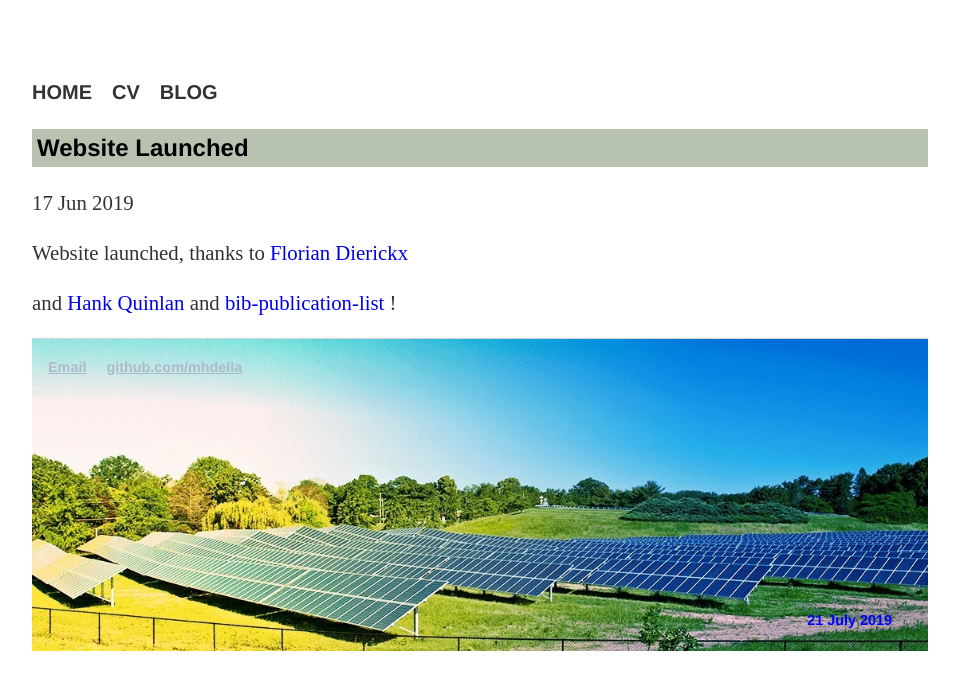
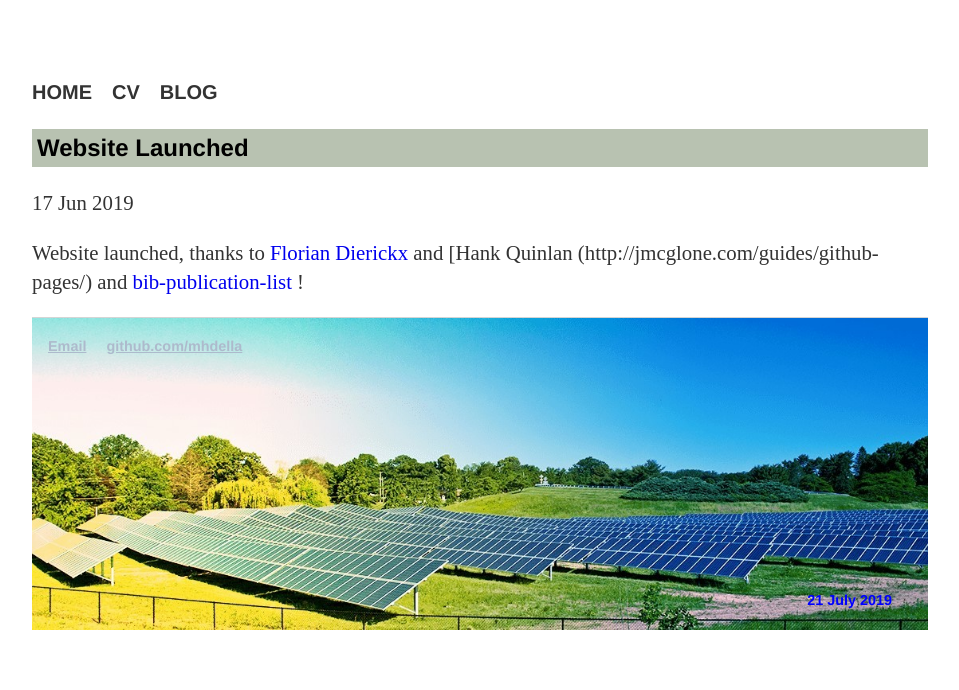
Before and after one commit to MohamedAbuella/MohamedAbuella.github.io, a Jekyll site: the page built from _posts/2018-12-22-website-launched.md, in a window 1280 px wide. Shown: the top 690 px of the page, without its empty margins (160-1119 px from the left). Built offline with Jekyll 4.4.1, drawn with Linux system fonts in a browser that asks for light colours; nearby versions of some CDN libraries; a script that is not in the unit is left out; comment, search, counter and statistics services are not loaded.

Commit message:
Update 2018-12-22-website-launched.md

```diff
--- a/_posts/2018-12-22-website-launched.md
+++ b/_posts/2018-12-22-website-launched.md
@@ -5,6 +5,4 @@
 tags: [website]
 ---
 
-Website launched, thanks to [Florian Dierickx](https://github.com/floriandierickx/floriandierickx.github.io)
-
-and [Hank Quinlan](http://jmcglone.com/guides/github-pages/) and [bib-publication-list](https://github.com/vkaravir/bib-publication-list) !
+Website launched, thanks to [Florian Dierickx](https://github.com/floriandierickx/floriandierickx.github.io) and [Hank Quinlan (http://jmcglone.com/guides/github-pages/) and [bib-publication-list](https://github.com/vkaravir/bib-publication-list) !
```
